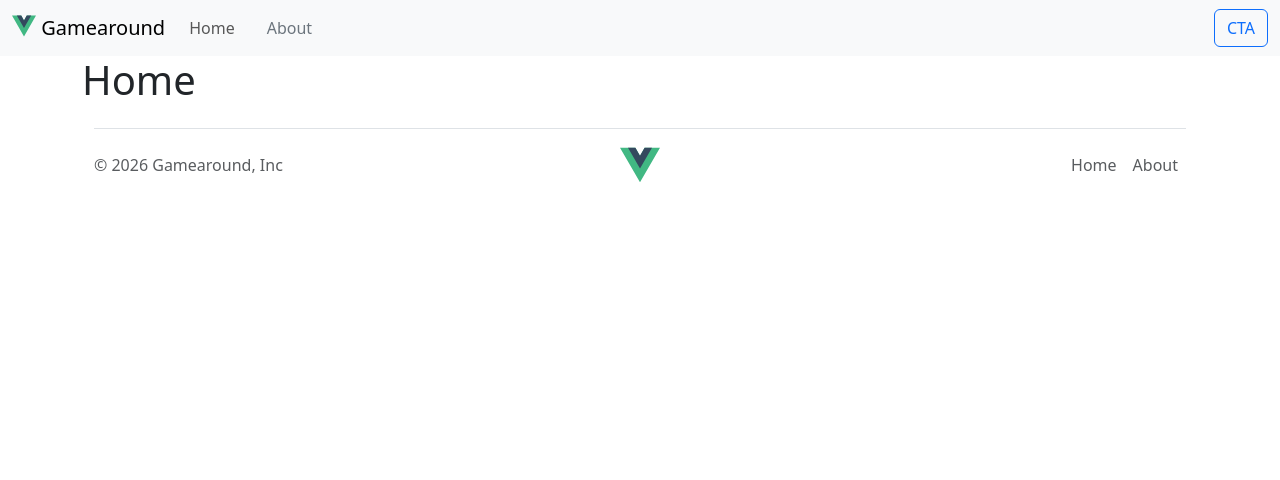
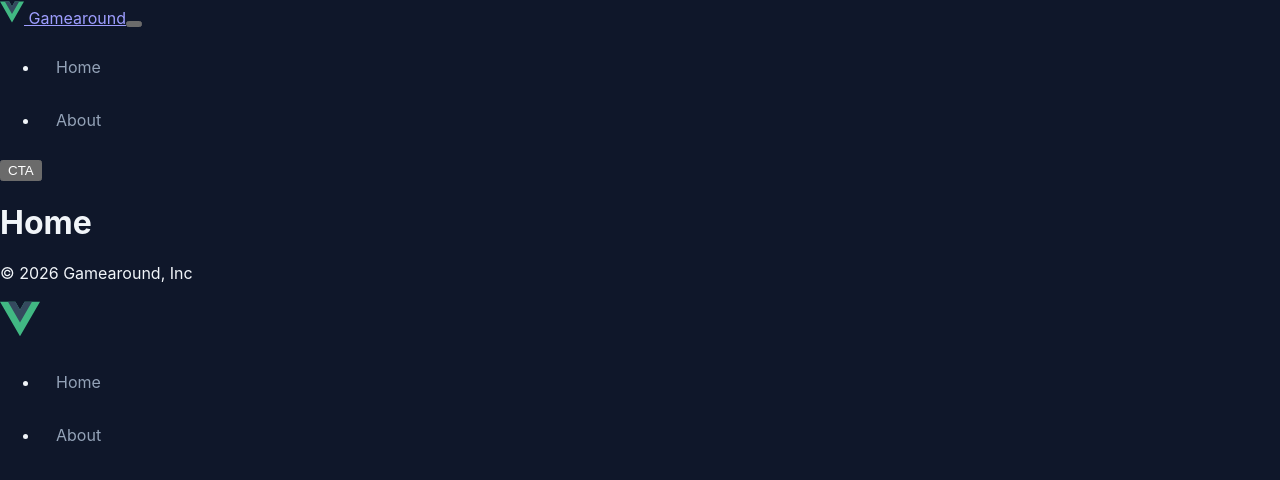
Before and after one commit to usamaxyz/gamearound-dashboard-vue, a Vue app: page / in a window 1280 px wide. Shown: the top 480 px of the page. Built offline with nearby package versions, Linux system fonts and the light colour scheme.

Commit message:
remove bootstrap and prepare the dashboard layout

```diff
--- a/package.json
+++ b/package.json
@@ -9,7 +9,6 @@
     "preview": "vite preview"
   },
   "dependencies": {
-    "bootstrap": "^5.3.8",
     "pinia": "^3.0.4",
     "vue": "^3.5.31",
     "vue-router": "^5.0.4"
--- /dev/null
+++ b/src/assets/scss/_components.scss
@@ -0,0 +1,65 @@
+.btn-premium {
+  padding: 0.8rem 1.5rem;
+  border-radius: var(--radius-md);
+  border: 1px solid var(--border);
+  background: var(--bg-surface);
+  color: var(--text-main);
+  font-weight: 600;
+  cursor: pointer;
+  transition: all 0.2s ease;
+  display: inline-flex;
+  align-items: center;
+  justify-content: center;
+  gap: 0.5rem;
+
+  &:hover {
+    background: rgba(255, 255, 255, 0.05);
+    border-color: var(--primary);
+    box-shadow: 0 0 20px var(--primary-glow);
+  }
+}
+
+.btn-primary {
+    background: var(--primary);
+    color: var(--bg-deep);
+    border: none;
+
+    &:hover {
+        background: #7dd3fc;
+        box-shadow: 0 0 30px var(--primary-glow);
+    }
+}
+
+.stats-card {
+  @include premium-card;
+  padding: 1.5rem;
+
+  .stats-label {
+    color: var(--text-muted);
+    font-size: 0.875rem;
+    margin-bottom: 0.5rem;
+  }
+
+  .stats-value {
+    font-size: 1.875rem;
+    font-weight: 700;
+    color: var(--text-main);
+  }
+}
+
+.input-premium {
+  background: rgba(0, 0, 0, 0.2);
+  border: 1px solid var(--border);
+  border-radius: var(--radius-md);
+  padding: 0.8rem 1rem;
+  color: var(--text-main);
+  width: 100%;
+  transition: all 0.2s ease;
+
+  &:focus {
+    outline: none;
+    border-color: var(--primary);
+    background: rgba(0, 0, 0, 0.3);
+    box-shadow: 0 0 0 4px var(--primary-glow);
+  }
+}
--- /dev/null
+++ b/src/assets/scss/_design-system.scss
@@ -0,0 +1,46 @@
+:root {
+  /* Color Palette - Deep & Premium */
+  --bg-deep: #0f172a;       /* Slate 900 */
+  --bg-surface: #1e293b;    /* Slate 800 */
+  --bg-glass: rgba(30, 41, 59, 0.7);
+
+  --primary: #38bdf8;       /* Sky 400 */
+  --primary-glow: rgba(56, 189, 248, 0.3);
+
+  --accent: #818cf8;        /* Indigo 400 */
+
+  --text-main: #f1f5f9;     /* Slate 100 */
+  --text-muted: #94a3b8;    /* Slate 400 */
+
+  --border: rgba(255, 255, 255, 0.1);
+  --border-focus: rgba(56, 189, 248, 0.5);
+
+  /* Effects */
+  --glass-blur: blur(12px);
+  --shadow-lg: 0 10px 15px -3px rgba(0, 0, 0, 0.5), 0 4px 6px -2px rgba(0, 0, 0, 0.2);
+
+  /* Layout */
+  --sidebar-width: 260px;
+  --topbar-height: 70px;
+  --radius-md: 12px;
+}
+
+@mixin glass {
+  background: var(--bg-glass);
+  backdrop-filter: var(--glass-blur);
+  -webkit-backdrop-filter: var(--glass-blur);
+  border: 1px solid var(--border);
+}
+
+@mixin premium-card {
+  @include glass;
+  border-radius: var(--radius-md);
+  box-shadow: var(--shadow-lg);
+  transition: transform 0.2s ease, box-shadow 0.2s ease;
+
+  &:hover {
+    transform: translateY(-2px);
+    box-shadow: 0 20px 25px -5px rgba(0, 0, 0, 0.6);
+    border-color: var(--border-focus);
+  }
+}
--- /dev/null
+++ b/src/assets/scss/_layout.scss
@@ -0,0 +1,94 @@
+.dashboard-shell {
+  display: flex;
+  min-height: 100vh;
+  background: var(--bg-deep);
+}
+
+.main-content {
+  flex: 1;
+  display: flex;
+  flex-direction: column;
+  transition: all 0.3s ease;
+  margin-left: var(--sidebar-width);
+}
+
+.topbar {
+  height: var(--topbar-height);
+  display: flex;
+  align-items: center;
+  justify-content: space-between;
+  padding: 0 2rem;
+  @include glass;
+  border-top: none;
+  border-left: none;
+  border-right: none;
+  z-index: 50;
+  position: sticky;
+  top: 0;
+}
+
+.content-area {
+  padding: 2rem;
+  flex: 1;
+}
+
+/* Sidebar Styling */
+.sidebar {
+  width: var(--sidebar-width);
+  height: 100vh;
+  position: fixed;
+  left: 0;
+  top: 0;
+  @include glass;
+  border-top: none;
+  border-bottom: none;
+  border-left: none;
+  z-index: 100;
+  display: flex;
+  flex-direction: column;
+}
+
+.sidebar-brand {
+    padding: 2rem;
+    font-size: 1.5rem;
+    font-weight: 800;
+    color: var(--primary);
+    letter-spacing: -1px;
+}
+
+.sidebar-nav {
+    flex: 1;
+    padding: 1rem;
+    list-style: none;
+    margin: 0;
+}
+
+.nav-item {
+    margin-bottom: 0.5rem;
+}
+
+.nav-link {
+    display: flex;
+    align-items: center;
+    padding: 0.8rem 1rem;
+    color: var(--text-muted);
+    text-decoration: none;
+    border-radius: var(--radius-md);
+    transition: all 0.2s ease;
+
+    &:hover, &.active {
+        background: rgba(255, 255, 255, 0.05);
+        color: var(--text-main);
+    }
+
+    &.active {
+        box-shadow: inset 0 0 0 1px var(--border);
+        background: rgba(56, 189, 248, 0.1);
+        color: var(--primary);
+    }
+
+    .icon {
+        margin-right: 1rem;
+        opacity: 0.7;
+    }
+}
--- a/src/assets/scss/main.scss
+++ b/src/assets/scss/main.scss
@@ -1,8 +1,27 @@
-// Import your custom variables first (for Bootstrap overrides)
-@import './custom/variables';
+/*
+   Gamearound Dashboard - Main Styling
+   Foundation for the Premium "Wow" Aesthetic
+*/
 
-// Import Bootstrap
-@import 'bootstrap/scss/bootstrap';
+// Design System Tokens (CSS Variables)
+@import './design-system';
 
-// Import your custom styles after Bootstrap
-@import './custom/styles';
+// Layout & Core
+@import './layout';
+
+// Specific Component Styles
+@import './components';
+
+// Global Reset & Base
+:root {
+  color-scheme: dark;
+}
+
+body {
+    margin: 0;
+    font-family: 'Inter', -apple-system, BlinkMacSystemFont, "Segoe UI", Roboto, Helvetica, Arial, sans-serif;
+    background-color: var(--bg-deep);
+    color: var(--text-main);
+    -webkit-font-smoothing: antialiased;
+    -moz-osx-font-smoothing: grayscale;
+}
--- a/src/main.js
+++ b/src/main.js
@@ -1,5 +1,4 @@
 import './assets/scss/main.scss';
-import 'bootstrap';
 import {createApp} from 'vue';
 import {createPinia} from 'pinia';
 
```
Also changed, not shown: src/assets/scss/custom/_styles.scss (deleted, +0 -23 lines), src/assets/scss/custom/_variables.scss (deleted, +0 -8 lines), src/components/AppSidebar.vue (added, +50 -0 lines), src/components/AppTopbar.vue (added, +25 -0 lines), src/components/DashboardLayout.vue (added, +42 -0 lines), 1 other file (tests, documents, lock files or other folders).
